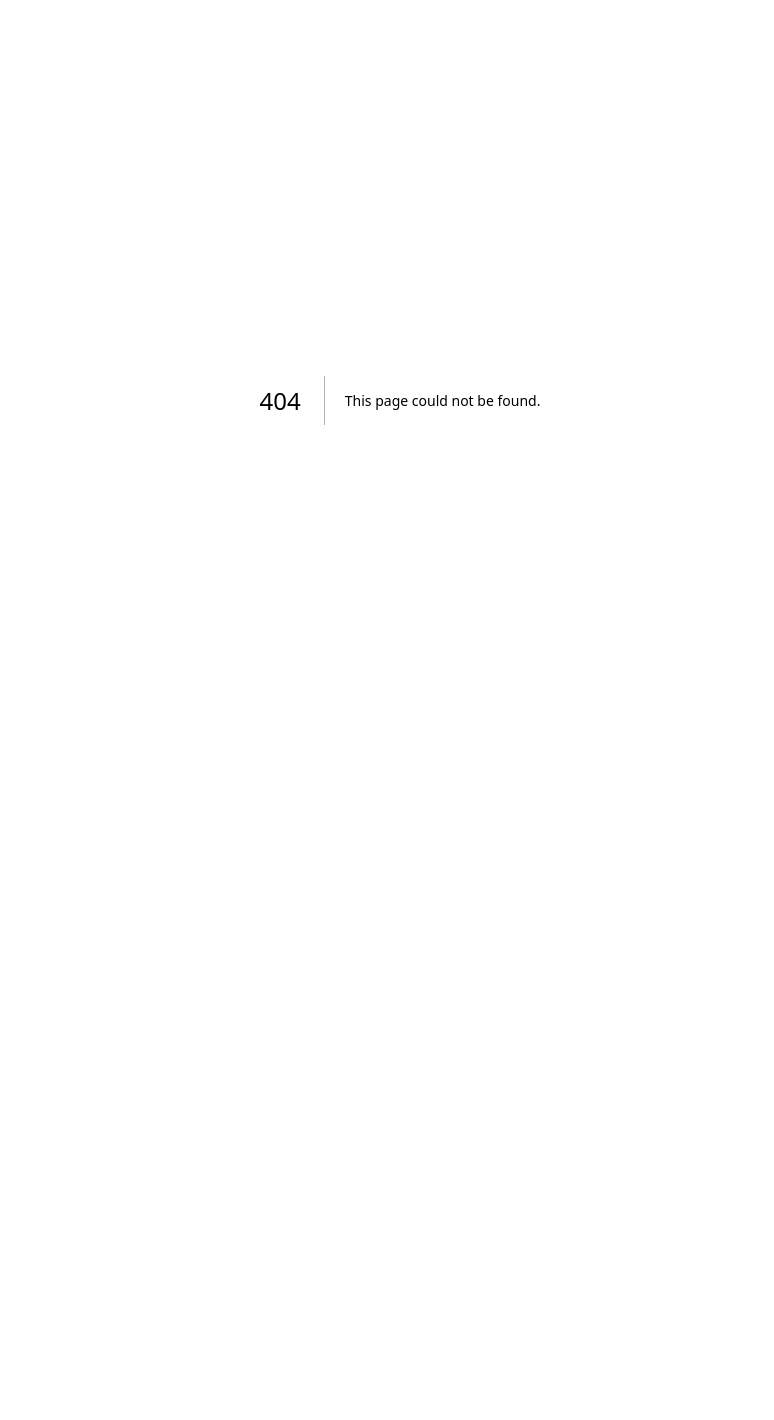
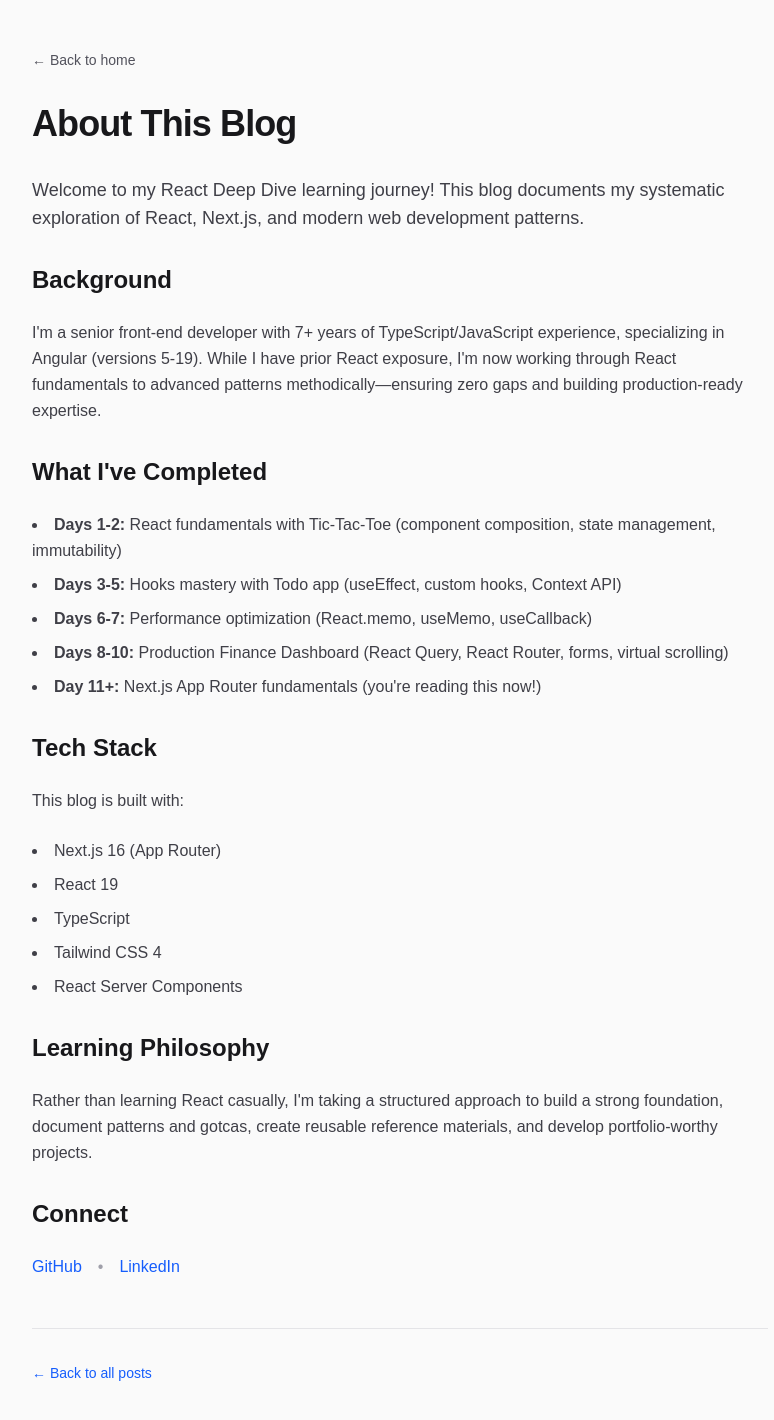
Before and after one commit to roman-mlyuzan/nextjs-blog-2025, a Next.js app: page /about in a window 1280 px wide. Before the commit this address had no page. Shown: the top 1420 px of the page, without its empty margins (240-1014 px from the left). Before the commit the page ends 800 px from the top, so only its background shows below. Built offline with nearby package versions, Linux system fonts and the light colour scheme.

Commit message:
feat: create static page about

```diff
--- /dev/null
+++ b/app/about/page.tsx
@@ -0,0 +1,125 @@
+import Link from "next/link";
+
+export default function About() {
+  return (
+    <div className="min-h-screen bg-zinc-50 dark:bg-zinc-900">
+      <div className="mx-auto max-w-3xl px-4 py-12">
+        {/* Back Link */}
+        <Link
+          href="/"
+          className="inline-flex items-center gap-2 text-sm text-zinc-600 hover:text-zinc-900 dark:text-zinc-400 dark:hover:text-zinc-50"
+        >
+          ← Back to home
+        </Link>
+
+        {/* Page Content */}
+        <article className="mt-8 prose prose-zinc dark:prose-invert max-w-none">
+          <h1 className="text-4xl font-bold tracking-tight text-zinc-900 dark:text-zinc-50">
+            About This Blog
+          </h1>
+
+          <div className="mt-8 space-y-6 text-zinc-700 dark:text-zinc-300 leading-relaxed">
+            <p className="text-lg">
+              Welcome to my React Deep Dive learning journey! This blog
+              documents my systematic exploration of React, Next.js, and modern
+              web development patterns.
+            </p>
+
+            <h2 className="text-2xl font-semibold text-zinc-900 dark:text-zinc-50 mt-8">
+              Background
+            </h2>
+            <p>
+              I'm a senior front-end developer with 7+ years of
+              TypeScript/JavaScript experience, specializing in Angular
+              (versions 5-19). While I have prior React exposure, I'm now
+              working through React fundamentals to advanced patterns
+              methodically—ensuring zero gaps and building production-ready
+              expertise.
+            </p>
+
+            <h2 className="text-2xl font-semibold text-zinc-900 dark:text-zinc-50 mt-8">
+              What I've Completed
+            </h2>
+            <ul className="space-y-2 list-disc list-inside">
+              <li>
+                <strong>Days 1-2:</strong> React fundamentals with Tic-Tac-Toe
+                (component composition, state management, immutability)
+              </li>
+              <li>
+                <strong>Days 3-5:</strong> Hooks mastery with Todo app
+                (useEffect, custom hooks, Context API)
+              </li>
+              <li>
+                <strong>Days 6-7:</strong> Performance optimization (React.memo,
+                useMemo, useCallback)
+              </li>
+              <li>
+                <strong>Days 8-10:</strong> Production Finance Dashboard (React
+                Query, React Router, forms, virtual scrolling)
+              </li>
+              <li>
+                <strong>Day 11+:</strong> Next.js App Router fundamentals
+                (you're reading this now!)
+              </li>
+            </ul>
+
+            <h2 className="text-2xl font-semibold text-zinc-900 dark:text-zinc-50 mt-8">
+              Tech Stack
+            </h2>
+            <p>This blog is built with:</p>
+            <ul className="space-y-2 list-disc list-inside">
+              <li>Next.js 16 (App Router)</li>
+              <li>React 19</li>
+              <li>TypeScript</li>
+              <li>Tailwind CSS 4</li>
+              <li>React Server Components</li>
+            </ul>
+
+            <h2 className="text-2xl font-semibold text-zinc-900 dark:text-zinc-50 mt-8">
+              Learning Philosophy
+            </h2>
+            <p>
+              Rather than learning React casually, I'm taking a structured
+              approach to build a strong foundation, document patterns and
+              gotcas, create reusable reference materials, and develop
+              portfolio-worthy projects.
+            </p>
+
+            <h2 className="text-2xl font-semibold text-zinc-900 dark:text-zinc-50 mt-8">
+              Connect
+            </h2>
+            <div className="flex gap-4">
+              <a
+                href="https://github.com/roman-mlyuzan"
+                target="_blank"
+                rel="noopener noreferrer"
+                className="text-blue-600 hover:underline dark:text-blue-400"
+              >
+                GitHub
+              </a>
+              <span className="text-zinc-400">•</span>
+              <a
+                href="https://linkedin.com/in/roman-mlyuzan"
+                target="_blank"
+                rel="noopener noreferrer"
+                className="text-blue-600 hover:underline dark:text-blue-400"
+              >
+                LinkedIn
+              </a>
+            </div>
+          </div>
+        </article>
+
+        {/* Footer */}
+        <footer className="mt-12 pt-8 border-t border-zinc-200 dark:border-zinc-800">
+          <Link
+            href="/"
+            className="text-sm text-blue-600 hover:underline dark:text-blue-400"
+          >
+            ← Back to all posts
+          </Link>
+        </footer>
+      </div>
+    </div>
+  );
+}
```
